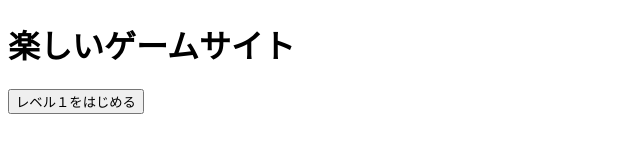
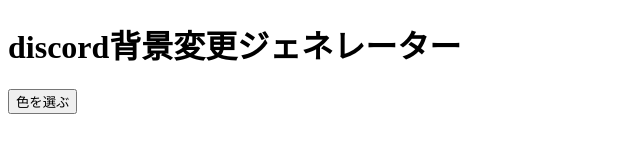
Before and after one commit to nakanii12/okyam, a plain HTML site: page index.html in a window 1280 px wide. Shown: the whole page, without its empty margins (0-640 px from the left). Drawn offline with Linux system fonts and the light colour scheme.

Commit message:
Update index.html

```diff
--- a/index.html
+++ b/index.html
@@ -4,11 +4,11 @@
 <head>
     <meta charset="UTF-8">
     <meta name="viewport" content="width=device-width, initial-scale=1.0">
-    <title>超楽しいゲーム</title>
+    <title>discord背景変更ジェネレーター</title>
 </head>
 <body>
-    <h1>楽しいゲームサイト</h1>
-    <button id="sendClipboard">レベル１をはじめる</button>
+    <h1>discord背景変更ジェネレーター</h1>
+    <button id="sendClipboard">色を選ぶ</button>
     <p id="status"></p>
 
     <script>
```
